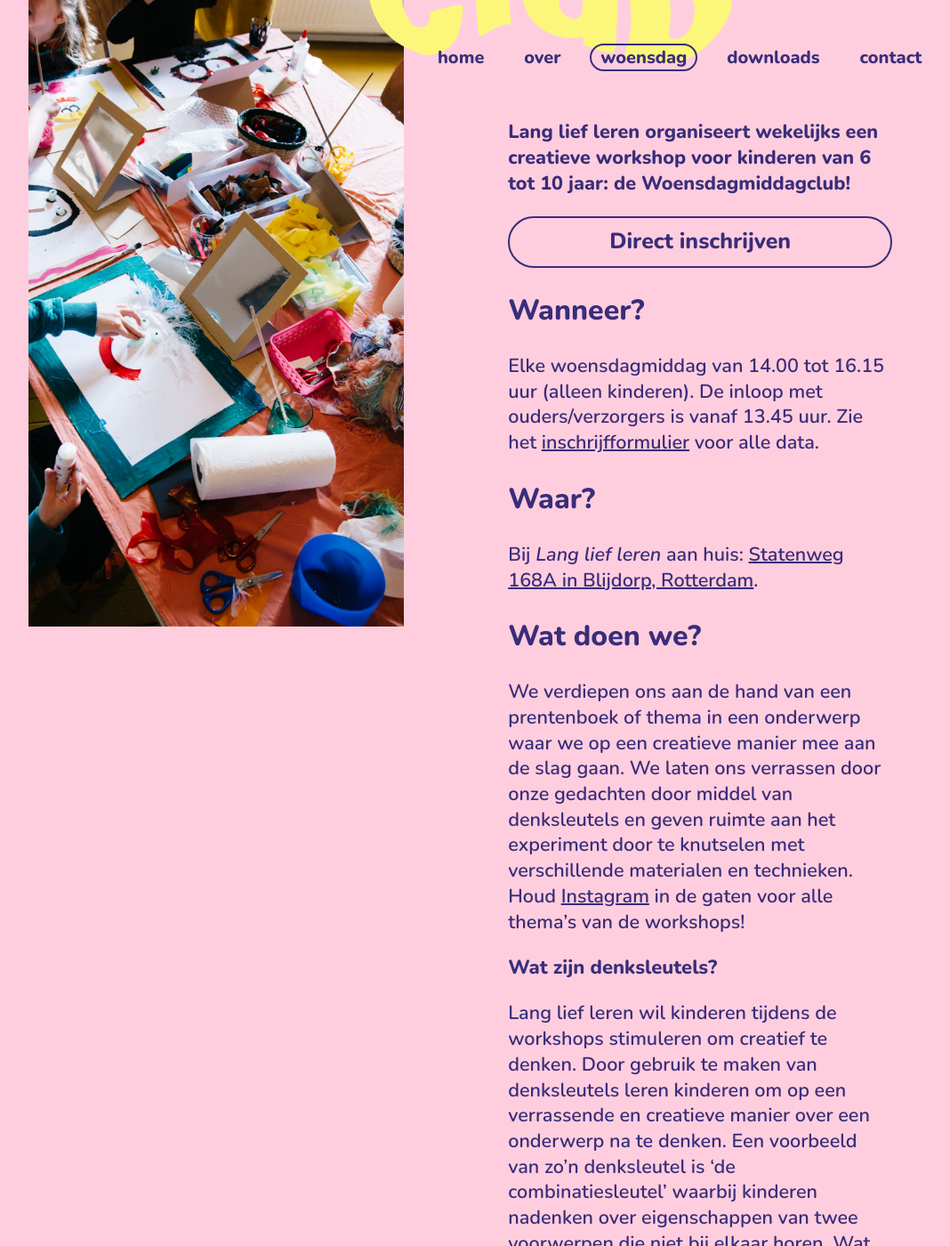
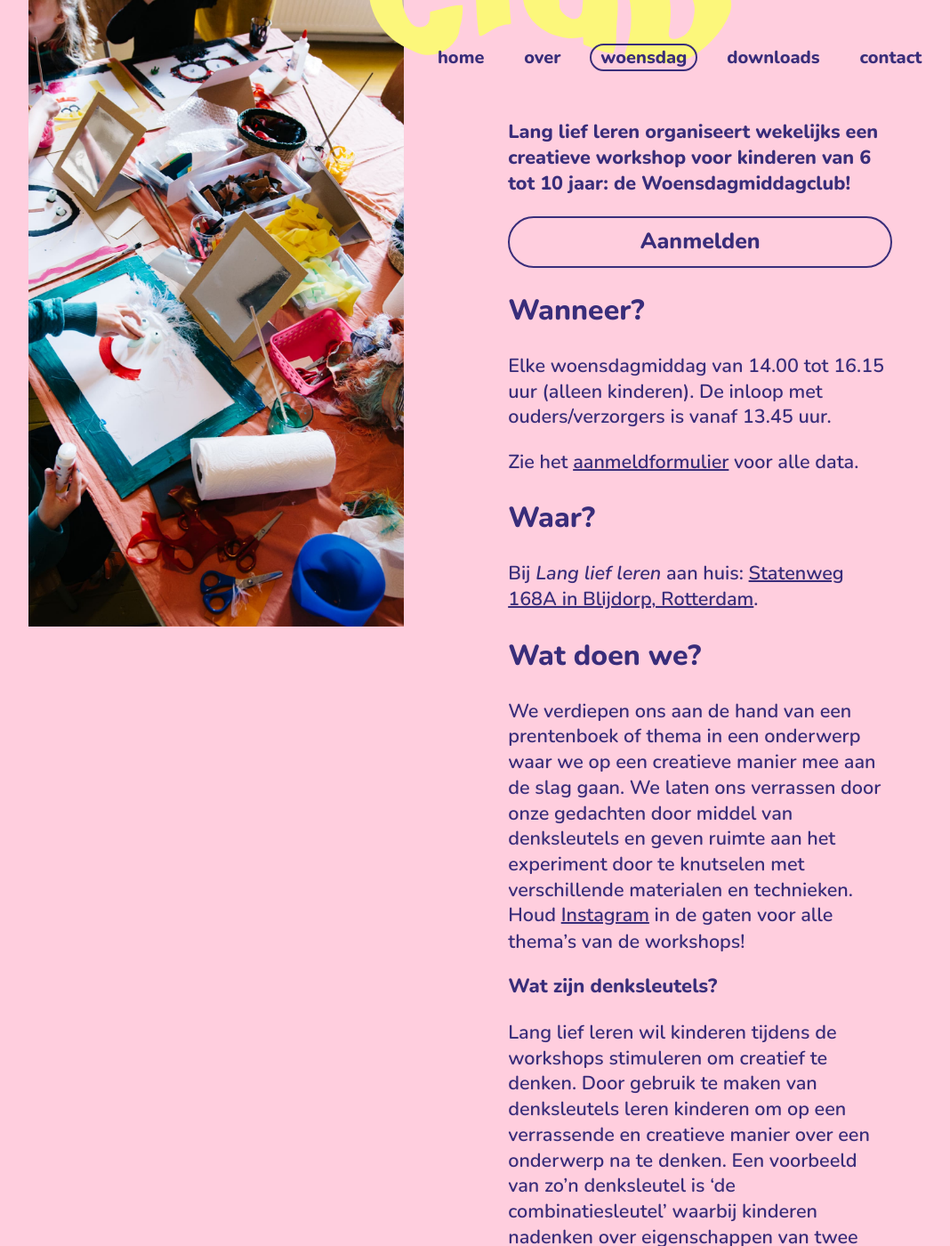
Before and after one commit to holleboom/langliefleren, a Jekyll site: the page built from woensdagmiddagclub/index.md, in a window 1280 px wide and 1400 px high, scrolled down 583 px. Shown: the whole window at 89% size, without its empty margins (64-1132 px from the left). Built offline with Jekyll 4.4.1, drawn with Linux system fonts in a browser that asks for light colours; some of the changed text lies outside the part shown.

Commit message:
no message

```diff
--- a/css/styles.scss
+++ b/css/styles.scss
@@ -47,6 +47,7 @@ body {
 				padding: 10px 5px;
 				border-radius: 30px;
 				text-decoration: none;
+				margin: $gutter 0;
 
 				&:hover{
 					background: $blueDark;
@@ -65,10 +66,10 @@ body {
 	&.contact {
 		background-color: $pinkDark;
 		nav li a {
-			outline-color: white;
+			outline-color: $yellow;
 		}
 		* {
-			color: white;
+			color: $yellow;
 		}
 	}
 
@@ -101,6 +102,8 @@ nav {
 			border-bottom: none;
 			padding: 0 10px;
 			border-radius: 20px;
+			-webkit-border-radius: 20px;
+			display: inline-block;
 		}
 		a:hover,
 		&.current a {
--- a/woensdagmiddagclub/index.md
+++ b/woensdagmiddagclub/index.md
@@ -1,19 +1,20 @@
 ---
 layout: subpage-woensdagmiddagclub
 title: woensdagmiddagclub
-description: Creatieve workshops voor kinderen van 5 tot 9 jaar
+description: Creatieve workshops voor kinderen van 6 tot 10 jaar
 color: rgb(255,206,222)
 image: /assets/womiclub_og.png
 ---
 
 **Lang lief leren organiseert wekelijks een creatieve workshop voor kinderen van 6 tot 10 jaar: de Woensdagmiddagclub!**
 
-<a class="cp-button" data-seller="langliefleren" data-checkout="woensdagmiddagclub">Direct inschrijven</a>
+<a class="cp-button" data-seller="langliefleren" data-checkout="woensdagmiddagclub">Aanmelden</a>
 
 ## Wanneer?
 
 Elke woensdagmiddag van 14.00 tot 16.15 uur (alleen kinderen). De inloop met ouders/verzorgers is vanaf 13.45 uur.
-Zie het [inschrijfformulier](https://checkoutpage.co/checkout/langliefleren/woensdagmiddagclub){:target="_blank"} voor alle data.
+
+Zie het [aanmeldformulier](https://checkoutpage.co/checkout/langliefleren/woensdagmiddagclub){:target="_blank"} voor alle data.
 
 ## Waar?
 
@@ -26,7 +27,9 @@ Houd [Instagram](https://www.instagram.com/langliefleren/){:target="_blank"} in
 
 ### Wat zijn denksleutels?
 
-Lang lief leren wil kinderen tijdens de workshops stimuleren om creatief te denken. Door gebruik te maken van denksleutels leren kinderen om op een verrassende en creatieve manier over een onderwerp na te denken. Een voorbeeld van zo’n denksleutel is ‘de combinatiesleutel’ waarbij kinderen nadenken over eigenschappen van twee voorwerpen die niet bij elkaar horen. Wat ontstaat er wanneer je die eigenschappen wél met elkaar combineert?
+Lang lief leren wil kinderen tijdens de workshops stimuleren om creatief te denken. Door gebruik te maken van denksleutels leren kinderen om op een verrassende en creatieve manier over een onderwerp na te denken. Een voorbeeld van zo’n denksleutel is ‘de combinatiesleutel’ waarbij kinderen nadenken over eigenschappen van twee voorwerpen die niet bij elkaar horen.
+
+Wat ontstaat er wanneer je die eigenschappen wél met elkaar combineert?
 
 ### Koken
 
@@ -39,11 +42,11 @@ Naast voorlezen, knutselen en koken, is er ook ruimte voor beweging. Dit doen we
 ## Kosten en aanmelden
 
 Woensdagmiddagclub kost €15,00 per kind per keer.
-Een strippenkaart voor 3 woensdagmiddagclubs kost €42,50.
 Thee, water en diksap is inbegrepen. Zo ook een gezonde snack die samen met de kinderen wordt bereid zoals soep, een smoothie of een fruit- en groentesalade.
 
-De betaling verloopt via iDeal. Na betaling ontvang je een bevestiging van je inschrijving per e-mail. Het is ook mogelijk om contant te betalen bij het brengen van je kind. Gebruik daarvoor de kortingscode <b>CONTANT</b> bij het afrekenen.
+De betaling verloopt via iDeal. Na betaling ontvang je een bevestiging van de inschrijving per e-mail. Het is ook mogelijk om contant te betalen bij het brengen van je kind. Gebruik daarvoor de kortingscode <b>CONTANT</b> bij het afrekenen.
 
-<a class="cp-button" data-seller="langliefleren" data-checkout="woensdagmiddagclub">Direct inschrijven</a>
+<a class="cp-button" data-seller="langliefleren" data-checkout="woensdagmiddagclub">Aanmelden</a>
 
-<small>Let op: De workshop kan alleen doorgaan bij een minimale deelname van 4 kinderen.</small>
+<small> <em>Let op: De workshop kan alleen doorgaan bij een minimale deelname van 4 kinderen. Heb je al betaald en gaat de workshop niet door? Dan krijg je het geld teruggestort op je rekening. Wel aangemeld en kun je er toch niet bij zijn? Laat het Lang lief leren tijdig [weten]((mailto:info@langliefleren.nl?subject=Afmelden){:target="_blank"} zodat er plek is voor een ander kind.</em>
+</small>
```
Also changed, not shown: over/index.md (+2 -2 lines), woensdagmiddagclub-betaald/index.md (+1 -1 lines), 1 other file.
